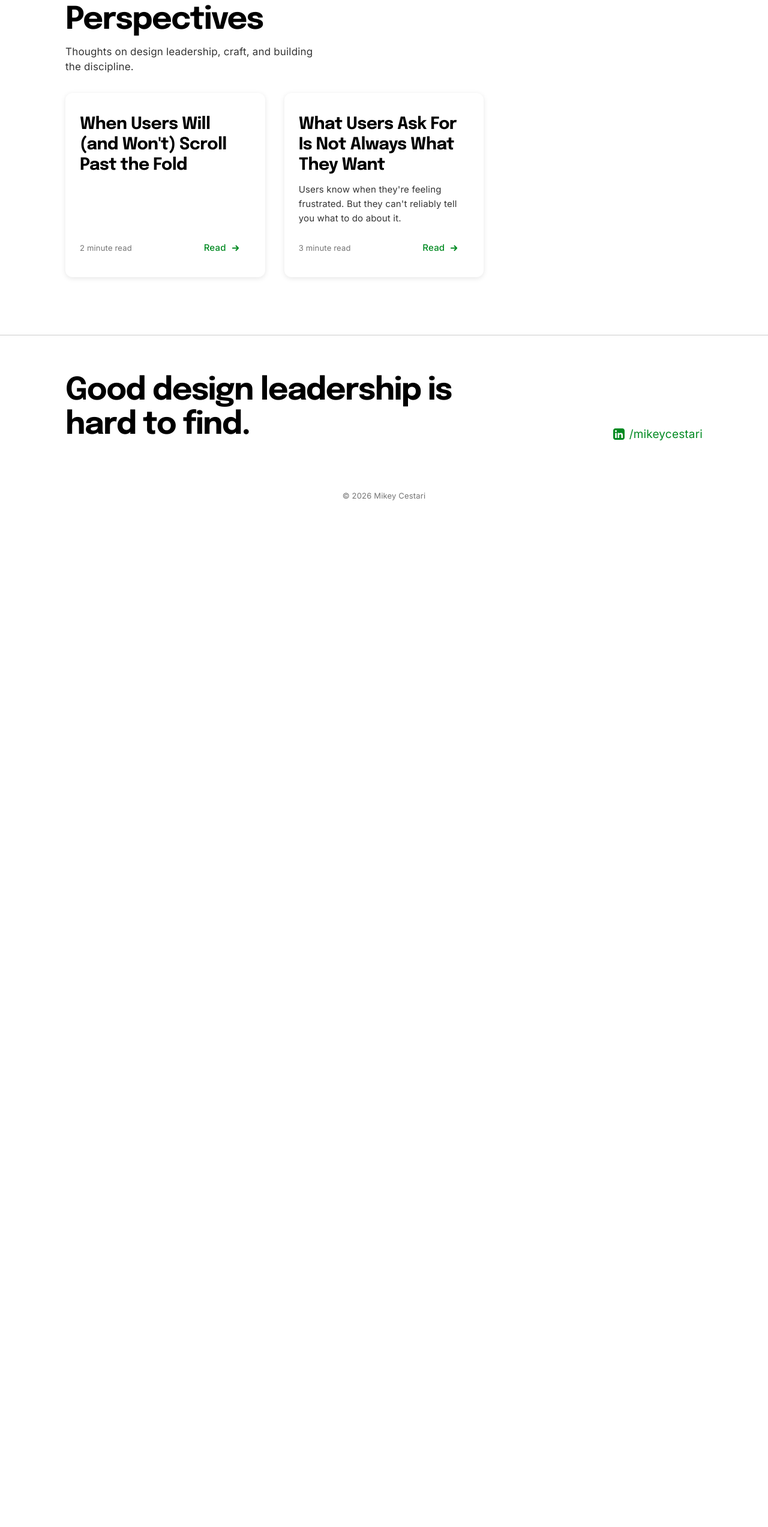
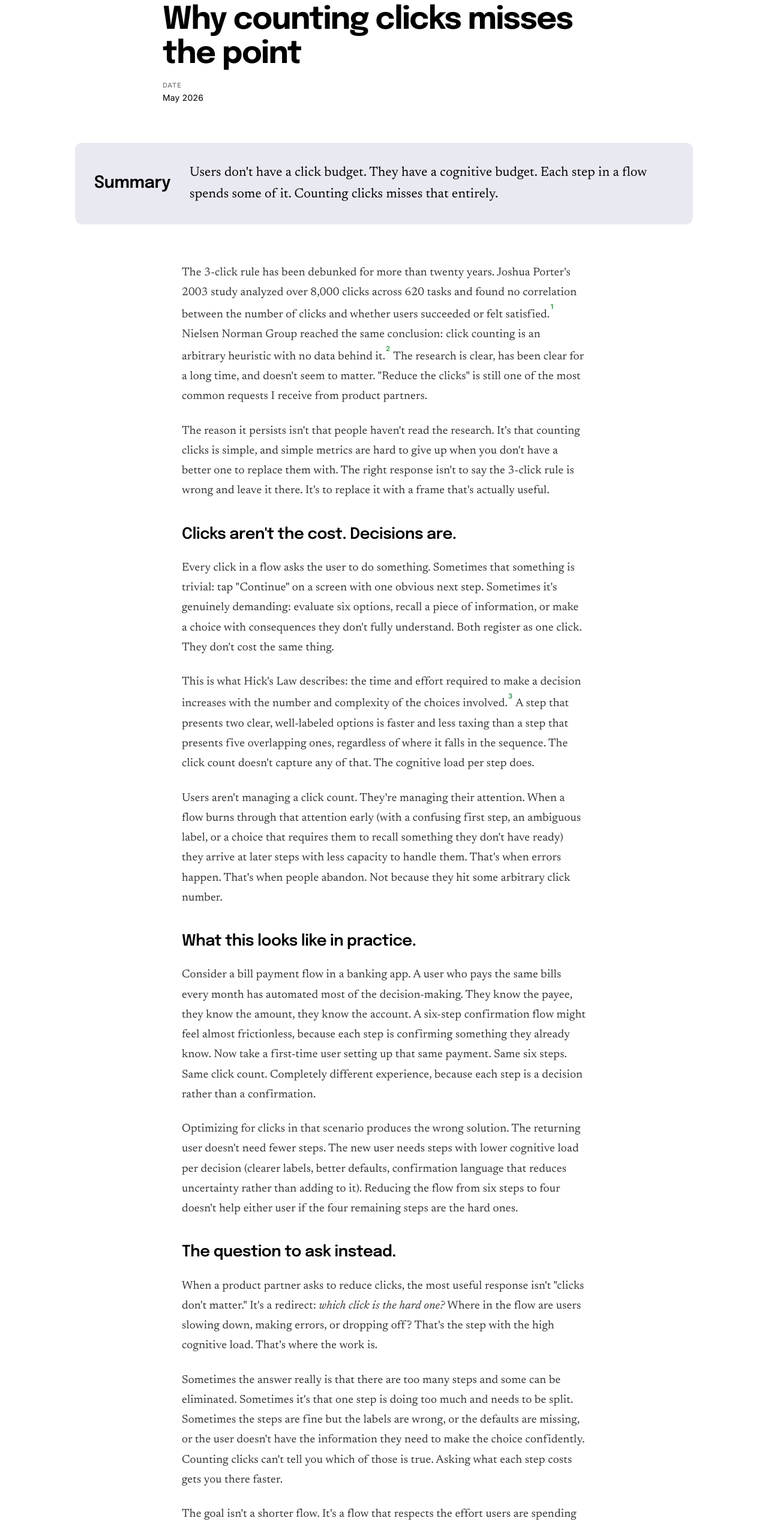
Before and after one commit to ncsucase/Portfolio, a React (Vite) app: page /perspectives/stop-counting-clicks in a window 1280 px wide. Before the commit this address led to /perspectives. Shown: the part 140-2685 px from the top of the page at 60% size. Before the commit the page ends 992 px from the top, so only its background shows below. Built offline with nearby package versions, Linux system fonts and the light colour scheme.

Commit message:
added new perspective article for click counting

```diff
--- a/src/pages/Home.jsx
+++ b/src/pages/Home.jsx
@@ -50,8 +50,8 @@ export default function Home() {
           </div>
           <div className="home-about-col home-skills-container">
             <h2>Philosophy</h2>
-            <p>Design thinking works on any problem where humans are involved.</p>
-            <p>I've never thought of design as a visual discipline. Across org structures, performance systems, products, the process is always the same. I think of design as a way of making better decisions under uncertainty, which means "it depends" isn't a hedge. It's where the work starts.</p>
+            <p>Design is not a visual discipline. Design thinking isn't just for designers.</p>
+            <p>Design applies to anything where humans are involved.</p>
           </div>
         </div>
       </section>
--- a/src/perspectives/index.js
+++ b/src/perspectives/index.js
@@ -1,10 +1,12 @@
 // Import all perspective modules here. Add a new line for each perspective you add.
 import * as whenUsersWillScrollPastTheFold from './when-users-will-scroll-past-the-fold'
-import * as whatUsersAskForIsNotAlwaysWhatTheysWant from './what-users-ask-for-is-not-always-what-they-want.js'
+import * as whatUsersSayVsWhatUsersDo from './what-users-say-vs-what-users-do.js'
+import * as stopCountingClicks from './stop-counting-clicks'
 
 const allPerspectives = [
   whenUsersWillScrollPastTheFold,
-  whatUsersAskForIsNotAlwaysWhatTheysWant,
+  whatUsersSayVsWhatUsersDo,
+  stopCountingClicks,
 ]
 
 export function getAllPerspectives() {
--- /dev/null
+++ b/src/perspectives/stop-counting-clicks.js
@@ -0,0 +1,85 @@
+export const meta = {
+  title: `Why counting clicks misses the point`,
+  slug: 'stop-counting-clicks',
+  date: '2026-05',
+  tags: [],
+  excerpt: null,
+  readTime: 3,
+}
+
+export const content = [
+  {
+    type: 'summary',
+    text: `Users don't have a click budget. They have a cognitive budget. Each step in a flow spends some of it. Counting clicks misses that entirely.`,
+  },
+  {
+    type: 'paragraph',
+    text: `The 3-click rule has been debunked for more than twenty years. Joshua Porter's 2003 study analyzed over 8,000 clicks across 620 tasks and found no correlation between the number of clicks and whether users succeeded or felt satisfied.[[1]] Nielsen Norman Group reached the same conclusion: click counting is an arbitrary heuristic with no data behind it.[[2]] The research is clear, has been clear for a long time, and doesn't seem to matter. "Reduce the clicks" is still one of the most common requests I receive from product partners.`,
+  },
+  {
+    type: 'paragraph',
+    text: `The reason it persists isn't that people haven't read the research. It's that counting clicks is simple, and simple metrics are hard to give up when you don't have a better one to replace them with. The right response isn't to say the 3-click rule is wrong and leave it there. It's to replace it with a frame that's actually useful.`,
+  },
+  {
+    type: 'heading',
+    level: 2,
+    text: `Clicks aren't the cost. Decisions are.`,
+  },
+  {
+    type: 'paragraph',
+    text: `Every click in a flow asks the user to do something. Sometimes that something is trivial: tap "Continue" on a screen with one obvious next step. Sometimes it's genuinely demanding: evaluate six options, recall a piece of information, or make a choice with consequences they don't fully understand. Both register as one click. They don't cost the same thing.`,
+  },
+  {
+    type: 'paragraph',
+    text: `This is what Hick's Law describes: the time and effort required to make a decision increases with the number and complexity of the choices involved.[[3]] A step that presents two clear, well-labeled options is faster and less taxing than a step that presents five overlapping ones, regardless of where it falls in the sequence. The click count doesn't capture any of that. The cognitive load per step does.`,
+  },
+  {
+    type: 'paragraph',
+    text: `Users aren't managing a click count. They're managing their attention. When a flow burns through that attention early (with a confusing first step, an ambiguous label, or a choice that requires them to recall something they don't have ready) they arrive at later steps with less capacity to handle them. That's when errors happen. That's when people abandon. Not because they hit some arbitrary click number.`,
+  },
+  {
+    type: 'heading',
+    level: 2,
+    text: `What this looks like in practice.`,
+  },
+  {
+    type: 'paragraph',
+    text: `Consider a bill payment flow in a banking app. A user who pays the same bills every month has automated most of the decision-making. They know the payee, they know the amount, they know the account. A six-step confirmation flow might feel almost frictionless, because each step is confirming something they already know. Now take a first-time user setting up that same payment. Same six steps. Same click count. Completely different experience, because each step is a decision rather than a confirmation.`,
+  },
+  {
+    type: 'paragraph',
+    text: `Optimizing for clicks in that scenario produces the wrong solution. The returning user doesn't need fewer steps. The new user needs steps with lower cognitive load per decision (clearer labels, better defaults, confirmation language that reduces uncertainty rather than adding to it). Reducing the flow from six steps to four doesn't help either user if the four remaining steps are the hard ones.`,
+  },
+  {
+    type: 'heading',
+    level: 2,
+    text: `The question to ask instead.`,
+  },
+  {
+    type: 'paragraph',
+    text: `When a product partner asks to reduce clicks, the most useful response isn't "clicks don't matter." It's a redirect: *which click is the hard one?* Where in the flow are users slowing down, making errors, or dropping off? That's the step with the high cognitive load. That's where the work is.`,
+  },
+  {
+    type: 'paragraph',
+    text: `Sometimes the answer really is that there are too many steps and some can be eliminated. Sometimes it's that one step is doing too much and needs to be split. Sometimes the steps are fine but the labels are wrong, or the defaults are missing, or the user doesn't have the information they need to make the choice confidently. Counting clicks can't tell you which of those is true. Asking what each step costs gets you there faster.`,
+  },
+  {
+    type: 'paragraph',
+    text: `The goal isn't a shorter flow. It's a flow that respects the effort users are spending to complete it.`,
+  },
+  {
+    type: 'footnote',
+    id: 1,
+    text: `Porter, J. (2003). [Testing the Three-Click Rule](https://articles.centercentre.com/three_click_rule/). Center Centre.`,
+  },
+  {
+    type: 'footnote',
+    id: 2,
+    text: `Laubheimer, P. (2019). [The 3-Click Rule for Navigation Is False](https://www.nngroup.com/articles/3-click-rule/). Nielsen Norman Group.`,
+  },
+  {
+    type: 'footnote',
+    id: 3,
+    text: `Hick, W.E. (1952). On the rate of gain of information. *Quarterly Journal of Experimental Psychology*, 4(1), 11-26.`,
+  },
+]
--- a/src/perspectives/what-users-ask-for-is-not-always-what-they-want.js
+++ b/src/perspectives/what-users-say-vs-what-users-do.js
@@ -2,11 +2,11 @@
 // Then add it to src/perspectives/index.js
 
 export const meta = {
-  title: 'What Users Ask For Is Not Always What They Want',
-  slug: 'what-users-ask-for-is-not-always-what-they-want',       // must match the filename (without .js)
+  title: 'What users say vs. what users do',
+  slug: 'what-users-say-vs-what-users-do',       // must match the filename (without .js)
   date: '2026-05',       // YYYY-MM
   tags: [],
-  excerpt: `Users know when they're feeling frustrated. But they can't reliably tell you what to do about it.`,    // 1–2 sentences shown on the Perspectives listing page
+  excerpt: null,    // 1–2 sentences shown on the Perspectives listing page
   readTime: 3, // estimated read time in minutes (number), e.g. 3
 }
 
@@ -30,7 +30,7 @@ export const content = [
   },
   {
     type: 'paragraph',
-    text: `Customization is one of the most consistently requested features in user feedback, and one of the least used. Even when users know it's available. Research published in *Human Communication Research* found that most users rely on default interface features without ever exploring customization options, with power users being the exception.[[1]] We've seen the same pattern repeatedly at Truist. Clients say they want control over their dashboard layout. When we've given it to them, most never touch it. The defaults are what they live with.`,
+    text: `Customization is one of the most consistently requested features in user feedback, and one of the least used. Even when users know it's available. Research published in *Human Communication Research* found that most users rely on default interface features without ever exploring customization options, with power users being the exception.[[1]] We've seen the same pattern at Truist. VOC complaints about customization stopped when we improved its discoverability. Utilization didn't change. Clients weren't askign for more control over their experience. They were telling us the defaults weren't working for them.`,
   },
   {
     type: 'paragraph',
@@ -69,6 +69,6 @@ export const content = [
   {
     type: 'footnote',
     id: 1,
-    text: `Sundar, S.S. & Marathe, S.S. (2010). Personalization vs. Customization: The Importance of Agency, Privacy, and Power Usage. *Human Communication Research*, 36(3).`,
+    text: `Sundar, S.S. & Marathe, S.S. (2010). [Personalization vs. Customization: The Importance of Agency, Privacy, and Power Usage](https://doi.org/10.1111/j.1468-2958.2010.01377.x). *Human Communication Research*, 36(3).`,
   },
 ]
--- a/src/perspectives/when-users-will-scroll-past-the-fold.js
+++ b/src/perspectives/when-users-will-scroll-past-the-fold.js
@@ -2,11 +2,11 @@
 // Then add it to src/perspectives/index.js
 
 export const meta = {
-  title: `When Users Will (and Won't) Scroll Past the Fold`,
+  title: `When users will (and won't) scroll past the fold`,
   slug: 'when-users-will-scroll-past-the-fold',       // must match the filename (without .js)
   date: '2026-05',       // YYYY-MM
   tags: [],
-  excerpt: ``,    // 1–2 sentences shown on the Perspectives listing page
+  excerpt: null,    // 1–2 sentences shown on the Perspectives listing page
   readTime: 2,
 }
 
```
